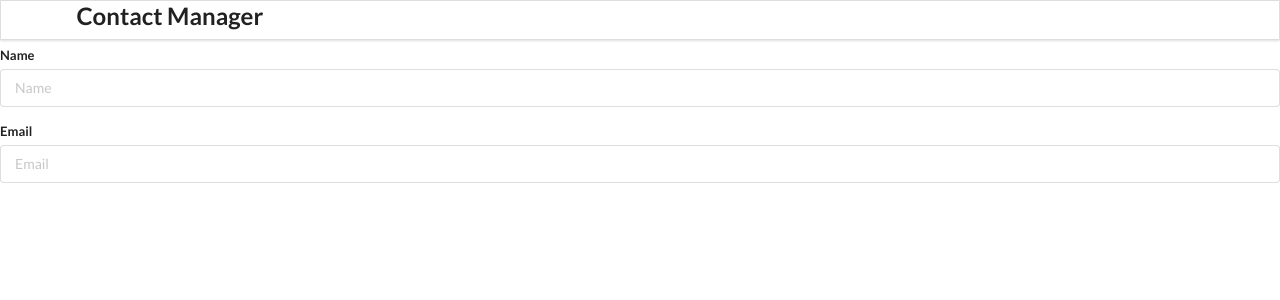
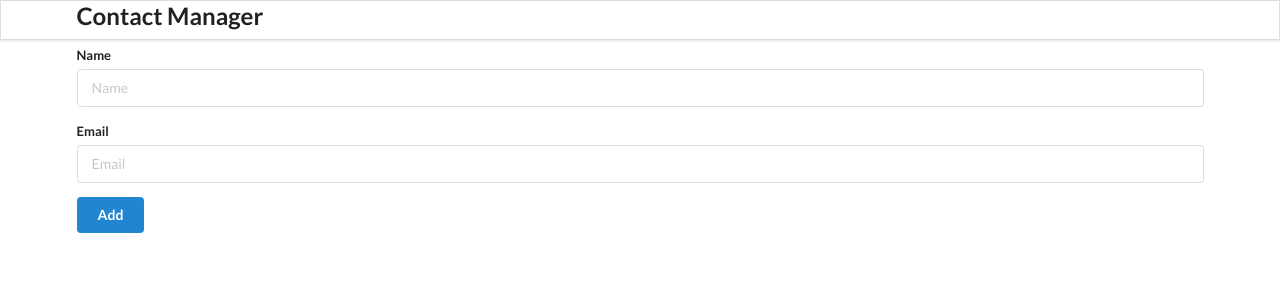
Before and after one commit to bestryan/React_multi_projects, a React (Create React App) app in the folder contact-app/: page / in a window 1280 px wide. Shown: the top 300 px of the page. Built offline with nearby package versions, Linux system fonts and the light colour scheme.

Commit message:
react hook

```diff
--- a/contact-app/src/components/AddContact.js
+++ b/contact-app/src/components/AddContact.js
@@ -1,25 +1,39 @@
 import React from 'react';
 
+class AddContact extends React.Component {
+    state = {
+        name: '',
+        email: '',
+    }
 
-class AddContact extends React.Component {
+    add = (e) => {
+        e.preventDefault();
+        if (this.state.name === '' || this.state.email === '') {
+            alert('All this fields are mandatory!');
+            return;
+        }
+        this.props.addContactHandler(this.state);
+        this.setState({name:'', email:''});
+    }
+
     render() {
         return (
             <div className='ui main'>
                 <h2>Add Contact</h2>
-        <form className='ui form'>
+                <form className='ui form' onSubmit={this.add}>
                     <div className='field'>
                         <label>Name</label>
-                <input type='text' name='name' placeholder='Name' />
+                        <input type='text' name='name' placeholder='Name' onChange={(e) => this.setState({ name: e.target.value })} value={this.state.name} />
                     </div>
                     <div className='field'>
                         <label>Email</label>
-                <input type='text' name='email' placeholder='Email' />
+                        <input type='text' name='email' placeholder='Email' onChange={(e) => this.setState({ email: e.target.value })} value={this.state.email} />
                     </div>
+                    <button className='ui button blue'>Add</button>
                 </form>
             </div>
         )
     }
 }
 
-
 export default AddContact;
--- a/contact-app/src/components/App.js
+++ b/contact-app/src/components/App.js
@@ -1,15 +1,33 @@
-import React from 'react';
+import React, { useState, useEffect } from 'react';
 import './App.css';
 import Header from './Header';
 import AddContact from './AddContact';
 import ContactList from './ContactList';
 
 function App() {
+  const LOCAL_STORAGE_KEY = "contacts";
+  const [contacts, setContacts] = useState([]);
+
+  const addContactHandler = (contact) => {
+    console.log(contact);
+    setContacts([...contacts, contact]);
+  };
+
+  useEffect(() => {
+    const retriveContacts = JSON.parse(localStorage.getItem(LOCAL_STORAGE_KEY));
+    if (retriveContacts) setContacts(retriveContacts);
+  }, []);
+
+  useEffect(() => {
+    localStorage.setItem(LOCAL_STORAGE_KEY, JSON.stringify(contacts));
+  }, [contacts]);
+
+
   return (
-    <div>
-    <Header />
-    <AddContact />
-    {/* <ContactList /> */}
+    <div className='ui container'>
+      <Header />
+      <AddContact addContactHandler={addContactHandler} />
+      <ContactList contacts={contacts} />
     </div>
   );
 }
--- a/contact-app/src/components/ContactCard.js
+++ b/contact-app/src/components/ContactCard.js
@@ -1,9 +1,18 @@
-import React from 'react'
+import React from 'react';
+import user from '../images/user.png';
 
-const ContactCard = () => {
+const ContactCard = (props) => {
+  const { id, name, email } = props.contact;
   return (
-    <div>ContactCard</div>
-  )
-}
+    <div className='item'>
+      <img className='ui avatar image' src={user} alt='user' />
+      <div className='content'>
+        <div className='header'>{name}</div>
+        <div>{email}</div>
+      </div>
+      <i className='trash alternate outline icon' style={{ color: 'red', marginTop: '7px' }}></i>
+    </div>
+  );
+};
 
-export default ContactCard
+export default ContactCard;
--- a/contact-app/src/components/ContactList.js
+++ b/contact-app/src/components/ContactList.js
@@ -1,9 +1,20 @@
-import React from 'react'
+import React from 'react';
+import ContactCard from './ContactCard';
 
-const ContactList = () => {
-  return (
-    <div>ContactList</div>
-  )
+const ContactList = (props) => {
+    console.log(props);
+
+    const renderContactList = props.contacts.map((contact) => {
+        return (
+            <ContactCard contact={contact}/>
+        );
+    });
+
+    return (
+        <div className='ui celled list'>
+            {renderContactList}
+        </div>
+    )
 }
 
 export default ContactList;
```
Also changed, not shown: contact-app/src/images/user.png (added). Lines whose indentation alone changed are shown as unchanged.
